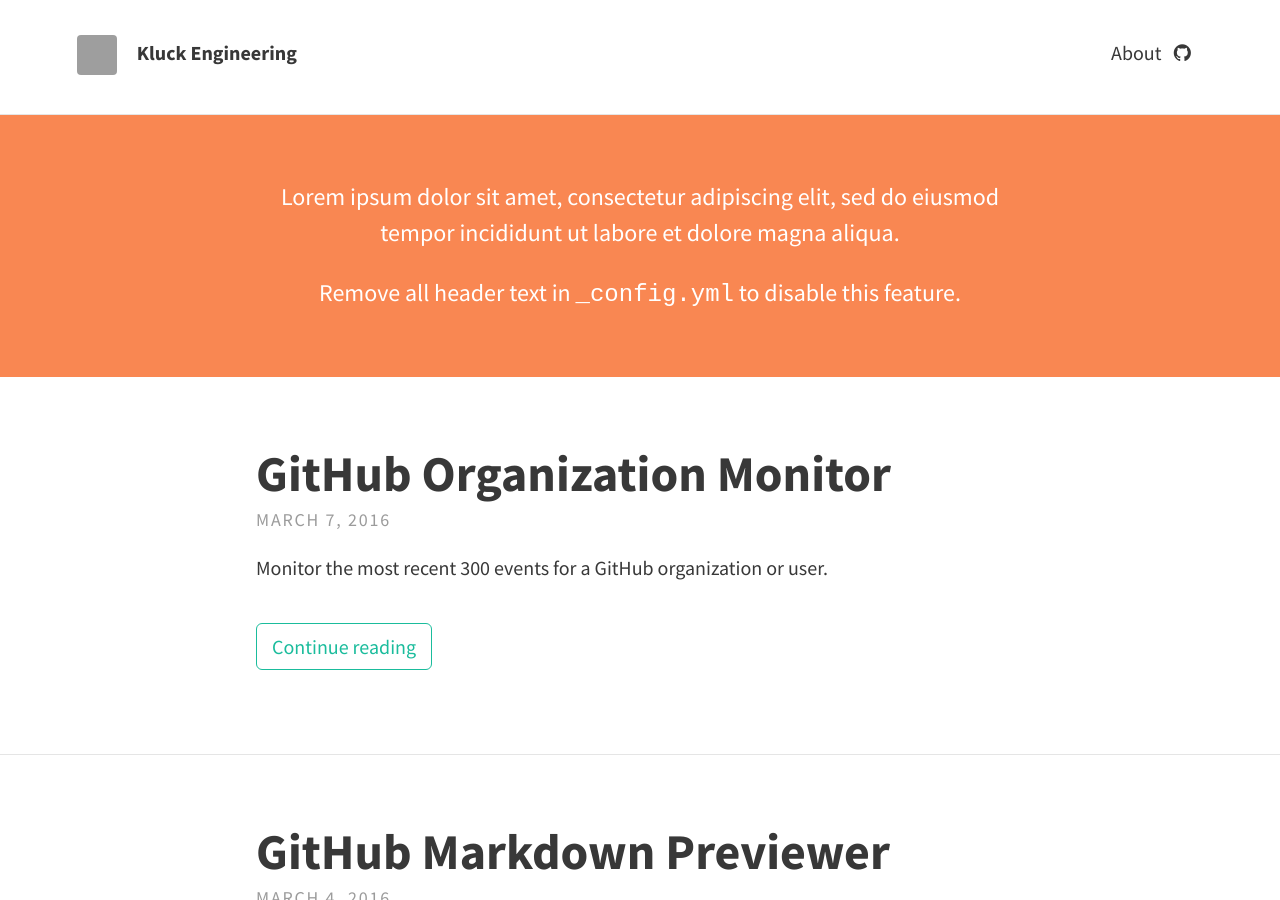
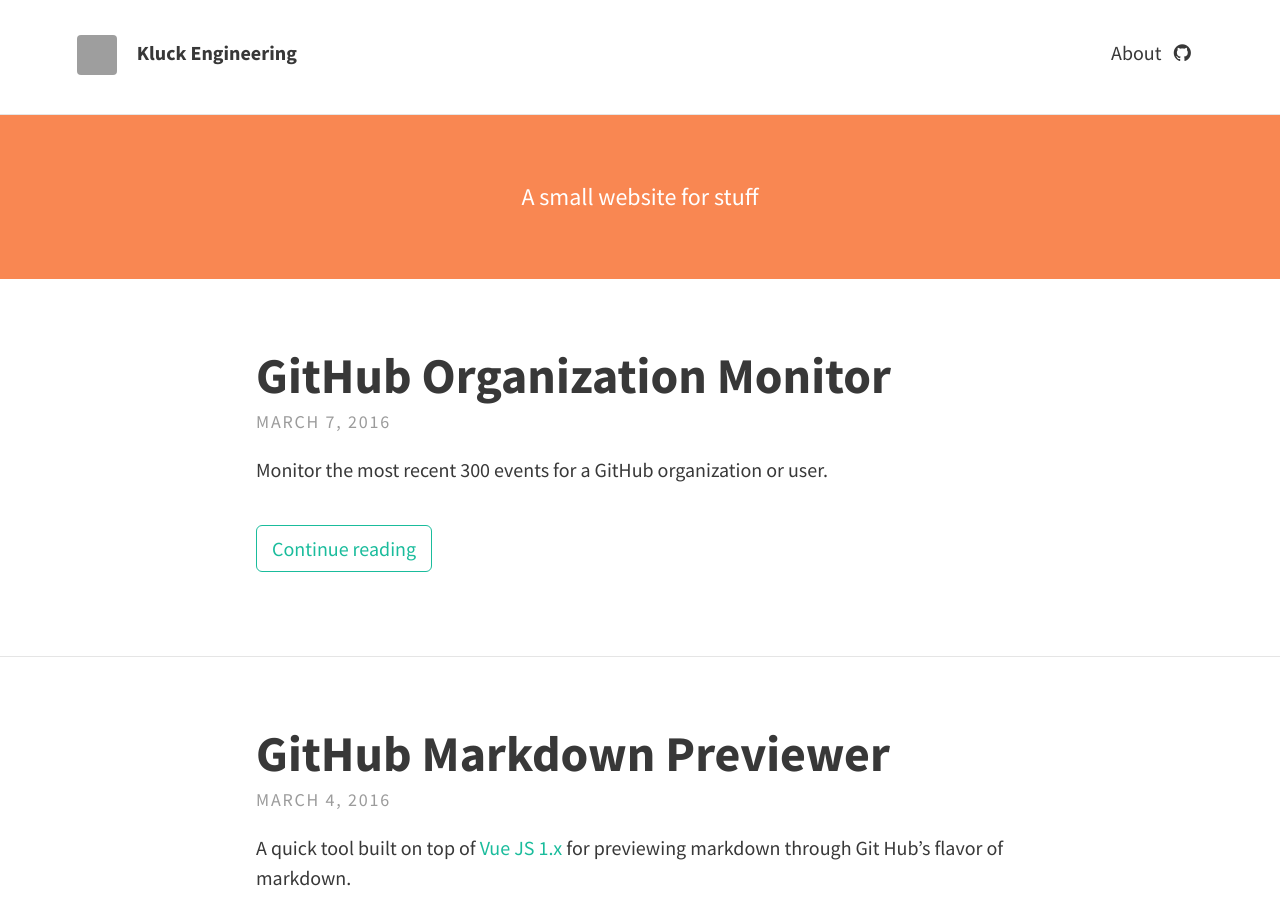
Before and after one commit to skluck/skluck.github.io, a Jekyll site: the page built from index.html, in a window 1280 px wide and 900 px high. Built offline with Jekyll 4.4.1, drawn with Linux system fonts in a browser that asks for light colours; nearby versions of some CDN libraries; the list of posts is cut into pages by our own code; grey boxes are pictures that could not be loaded.

Commit message:
Update _config.yml

```diff
--- a/_config.yml
+++ b/_config.yml
@@ -9,12 +9,11 @@
   title: Kluck Engineering
   avatar: avatar.png
   gravatar: 5082f1ea416d6ca8d9fa947e9eb4a8f1
-  description: "A small website for stuff"
+  description:
 
   # Header and footer text
   header_text: >
-     <p>Lorem ipsum dolor sit amet, consectetur adipiscing elit, sed do eiusmod tempor incididunt ut labore et dolore magna aliqua.</p>
-     <p>Remove all header text in <code>_config.yml</code> to disable this feature.</p>
+     <p>A small website for stuff</p>
   header_text_feature_image:
   footer_text: >
    Powered by <a href="http://jekyllrb.com">Jekyll</a> with <a href="https://rohanchandra.github.io/project/type/">Type Theme</a>
```
